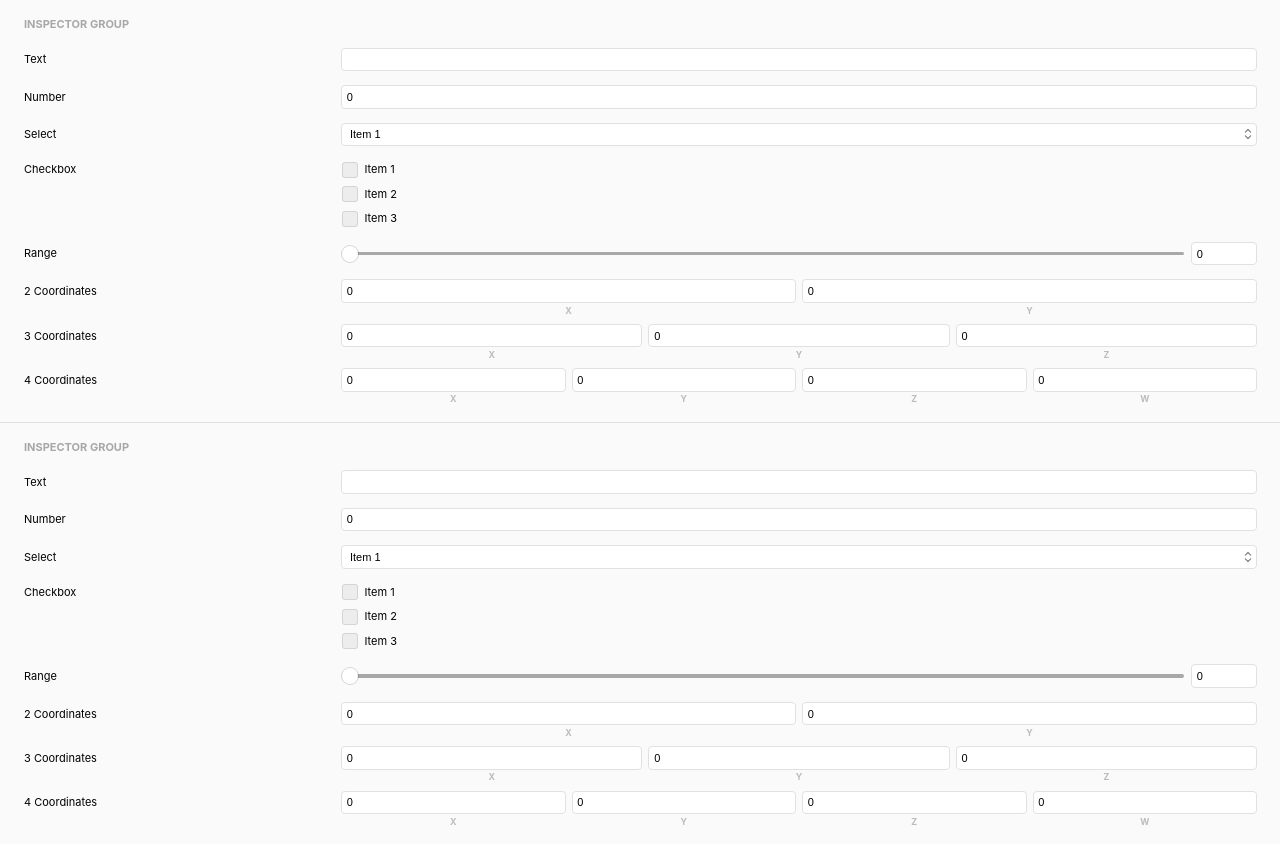
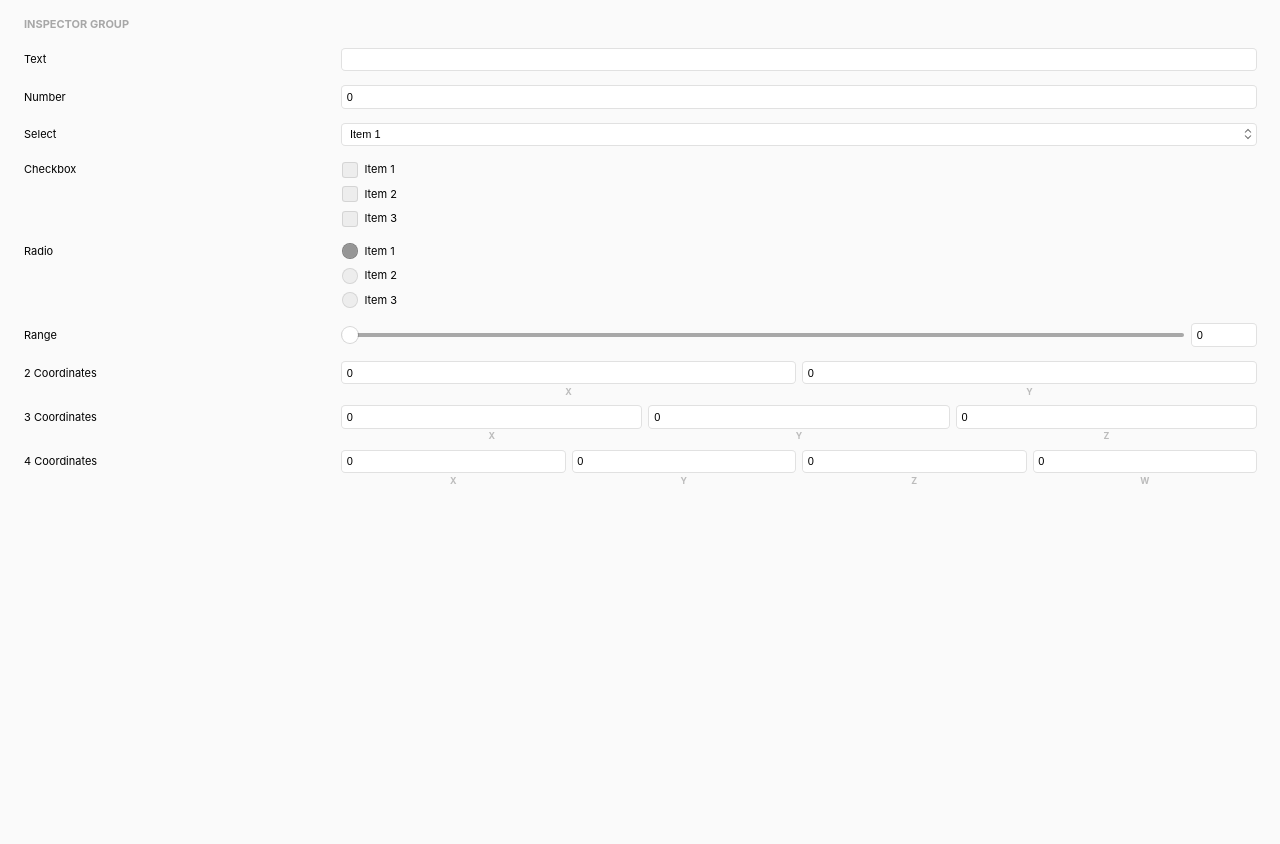
Before and after one commit to shotamatsuda/d3-inspector, a React app: page / in a window 1280 px wide. After the commit the page ends 800 px from the top, so only its background shows below. Built offline with nearby package versions, Linux system fonts and the light colour scheme.

Commit message:
added radio

```diff
--- /dev/null
+++ b/src/css/component/radio.styl
@@ -0,0 +1,77 @@
+// The MIT License
+// Copyright (C) 2017-Present Shota Matsuda
+
+@import '../mixin'
+
+.element {
+  margin: 0.5rem
+}
+
+.label {
+  display: flex
+  flex-direction: row
+  align-items: center
+
+  &:before {
+    content: '\200c';  // For baseline alignment
+  }
+}
+
+.input {
+  appearance: none
+  outline: none
+  position: relative
+  box-sizing: border-box
+  width: 1rem
+  height: 1rem
+  margin: 0
+  margin-right: 0.4rem
+  padding: 0
+  border: solid 1px rgba(black, 0.15)
+  border-radius: 1rem
+  background-color: rgba(black, 0.05)
+  background-clip: padding-box
+  transition: ease 0.1s background, ease 0.1s box-shadow, ease 0.1s border-color
+
+  &:after {
+    svg-background('<circle cx="8" cy="8" r="3"/>', 16px, 16px, white, center)
+    content: ''
+    display: block
+    position: absolute
+    top: 0
+    right: 0
+    bottom: 0
+    left: 0
+    background-position: center center
+    background-repeat: no-repeat
+    background-size: 1rem 1rem
+    opacity: 0
+    transform: scale(0)
+    transition: ease 0.1s opacity, ease 0.1s transform
+  }
+
+  &:focus {
+    border-color: rgba(black, 0.3)
+    box-shadow: 0 0 0 3px rgba(black, 0.2)
+  }
+
+  &:active {
+    background-color: rgba(black, 0.2)
+    border-color: rgba(black, 0.3)
+    box-shadow: 0 0 0 3px rgba(black, 0.2)
+  }
+
+  &:checked {
+    background-color: rgba(black, 0.4)
+    border-color: rgba(black, 0.5)
+
+    &:after {
+      opacity: 1
+      transform: scale(1)
+    }
+
+    &:active {
+      background-color: rgba(black, 0.5)
+    }
+  }
+}
--- a/src/js/component/Checkbox.jsx
+++ b/src/js/component/Checkbox.jsx
@@ -11,19 +11,19 @@ export default class Checkbox extends PureComponent {
   constructor(props) {
     super(props)
     this.state = {
-      value: props.value,
+      checked: props.checked,
     }
     this.onChange = this.onChange.bind(this)
   }
 
   onChange(event) {
-    const value = event.target.checked
-    if (value !== this.state.value) {
+    const { checked } = event.target
+    if (checked !== this.state.checked) {
       this.setState({
-        value,
+        checked,
       }, () => {
         if (this.props.onChange) {
-          this.props.onChange(this.props.name, this.state.value)
+          this.props.onChange(this.props.name, this.state.checked)
         }
       })
     }
@@ -42,7 +42,7 @@ export default class Checkbox extends PureComponent {
             className={styles.input}
             type="checkbox"
             name={this.props.name}
-            checked={this.state.value}
+            checked={this.state.checked}
             onChange={this.onChange}
           />
           {this.props.title}
@@ -54,7 +54,7 @@ export default class Checkbox extends PureComponent {
 
 Checkbox.propTypes = {
   name: PropTypes.string,
-  value: PropTypes.bool,
+  checked: PropTypes.bool,
   title: PropTypes.node,
   className: PropTypes.string,
   onChange: PropTypes.func,
@@ -62,7 +62,7 @@ Checkbox.propTypes = {
 
 Checkbox.defaultProps = {
   name: null,
-  value: false,
+  checked: false,
   title: null,
   className: null,
   onChange: null,
--- /dev/null
+++ b/src/js/component/Radio.jsx
@@ -0,0 +1,103 @@
+// The MIT License
+// Copyright (C) 2017-Present Shota Matsuda
+
+import classNames from 'classnames'
+import PropTypes from 'prop-types'
+import React, { Fragment, PureComponent } from 'react'
+
+import childrenOf from '../validator/childrenOf'
+
+import styles from '../../css/component/radio.styl'
+
+export default function Radio(props) {
+  return (
+    <div
+      className={classNames([
+        styles.element,
+        props.className,
+      ])}
+    >
+      <label className={styles.label}>
+        <input
+          className={styles.input}
+          type="radio"
+          name={props.name}
+          value={props.value}
+          checked={props.checked}
+          onChange={props.onChange}
+        />
+        {props.title}
+      </label>
+    </div>
+  )
+}
+
+Radio.propTypes = {
+  name: PropTypes.string,
+  value: PropTypes.string,
+  checked: PropTypes.bool,
+  title: PropTypes.node,
+  className: PropTypes.string,
+  onChange: PropTypes.func,
+}
+
+Radio.defaultProps = {
+  name: null,
+  value: null,
+  checked: false,
+  title: null,
+  className: null,
+  onChange: null,
+}
+
+export class RadioGroup extends PureComponent {
+  constructor(props) {
+    super(props)
+    const [child] = React.Children.toArray(props.children)
+    this.state = {
+      value: (child && child.props.value) || null,
+    }
+    this.onChange = this.onChange.bind(this)
+  }
+
+  onChange(event) {
+    const { value } = event.target
+    if (value !== this.state.value) {
+      this.setState({
+        value,
+      }, () => {
+        if (this.props.onChange) {
+          this.props.onChange(this.props.name, this.state.value)
+        }
+      })
+    }
+  }
+
+  render() {
+    return (
+      <Fragment>
+        {React.Children.map(this.props.children, child => {
+          return React.cloneElement(child, {
+            name: this.props.name,
+            checked: child.props.value === this.state.value,
+            onChange: this.onChange,
+          })
+        })}
+      </Fragment>
+    )
+  }
+}
+
+RadioGroup.propTypes = {
+  name: PropTypes.string,
+  value: PropTypes.string,
+  children: childrenOf(Radio),
+  onChange: PropTypes.func,
+}
+
+RadioGroup.defaultProps = {
+  name: null,
+  value: null,
+  children: null,
+  onChange: null,
+}
--- a/src/js/container/App.jsx
+++ b/src/js/container/App.jsx
@@ -10,13 +10,14 @@ import Coordinates from '../component/Coordinates'
 import Inspector, { InspectorItem, InspectorGroup } from '../component/Inspector'
 import NumberField from '../component/NumberField'
 import Range from '../component/Range'
-import Select, { SelectItem, SelectGroup } from '../component/Select'
+import Radio, { RadioGroup } from '../component/Radio'
+import Select, { SelectItem } from '../component/Select'
 import TextField from '../component/TextField'
 
 function App(props) {
   return (
     <div>
-      <Inspector>
+      <Inspector onChange={(name, value) => console.log(name, value)}>
         <InspectorGroup title="Inspector Group">
           <InspectorItem title="Text">
             <TextField />
@@ -36,37 +37,12 @@ function App(props) {
             <Checkbox title="Item 2" />
             <Checkbox title="Item 3" />
           </InspectorItem>
-          <InspectorItem title="Range">
-            <Range />
-          </InspectorItem>
-          <InspectorItem title="2 Coordinates">
-            <Coordinates />
-          </InspectorItem>
-          <InspectorItem title="3 Coordinates">
-            <Coordinates dimensions={3} />
-          </InspectorItem>
-          <InspectorItem title="4 Coordinates">
-            <Coordinates dimensions={4} />
-          </InspectorItem>
-        </InspectorGroup>
-        <InspectorGroup title="Inspector Group">
-          <InspectorItem title="Text">
-            <TextField />
-          </InspectorItem>
-          <InspectorItem title="Number">
-            <NumberField />
-          </InspectorItem>
-          <InspectorItem title="Select">
-            <Select>
-              <SelectItem value="0" title="Item 1" />
-              <SelectItem value="1" title="Item 2" />
-              <SelectItem value="2" title="Item 3" />
-            </Select>
-          </InspectorItem>
-          <InspectorItem title="Checkbox">
-            <Checkbox title="Item 1" />
-            <Checkbox title="Item 2" />
-            <Checkbox title="Item 3" />
+          <InspectorItem title="Radio">
+            <RadioGroup>
+              <Radio value="0" title="Item 1" />
+              <Radio value="1" title="Item 2" />
+              <Radio value="2" title="Item 3" />
+            </RadioGroup>
           </InspectorItem>
           <InspectorItem title="Range">
             <Range />
```
Also changed, not shown: src/css/mixin.styl (+1 -1 lines).
